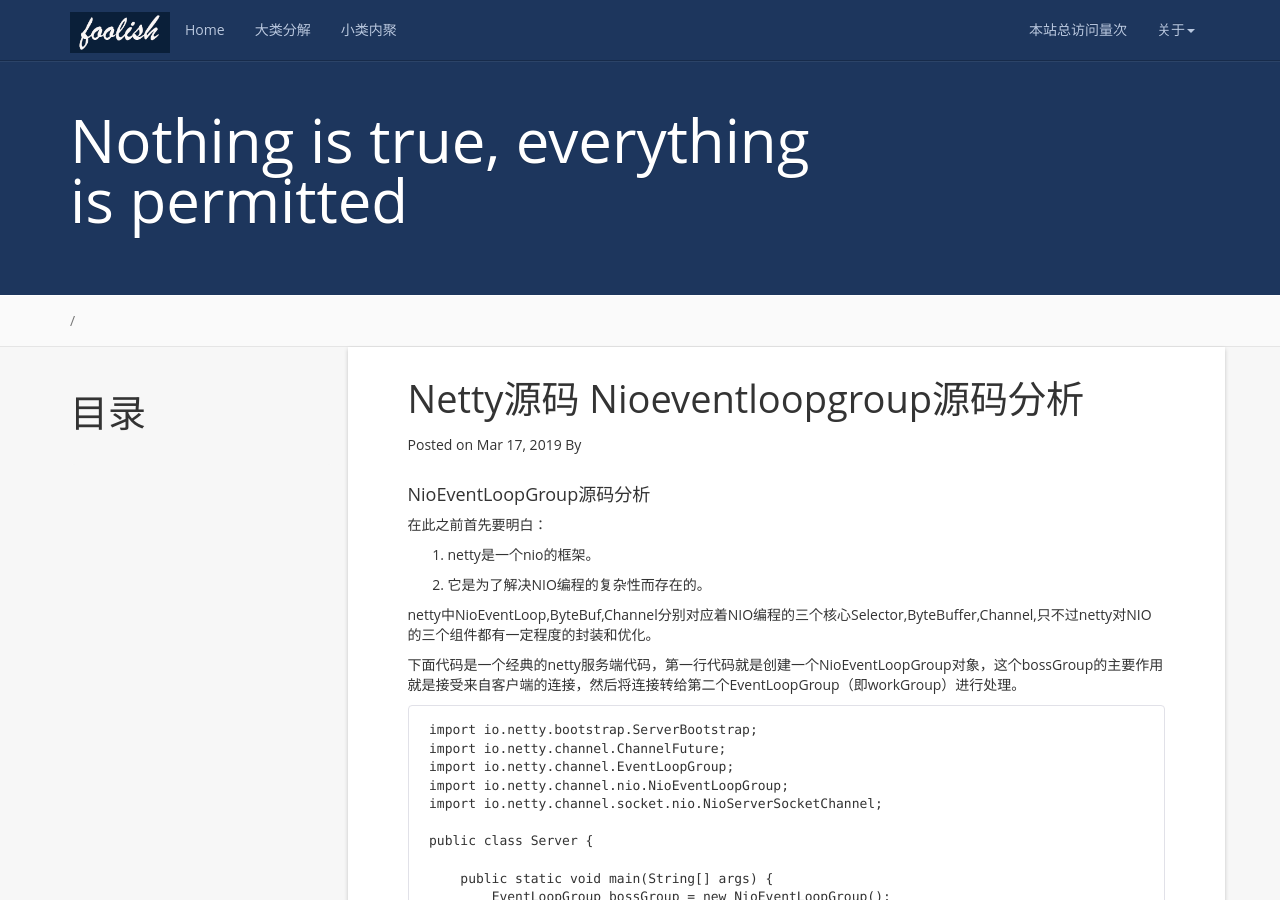
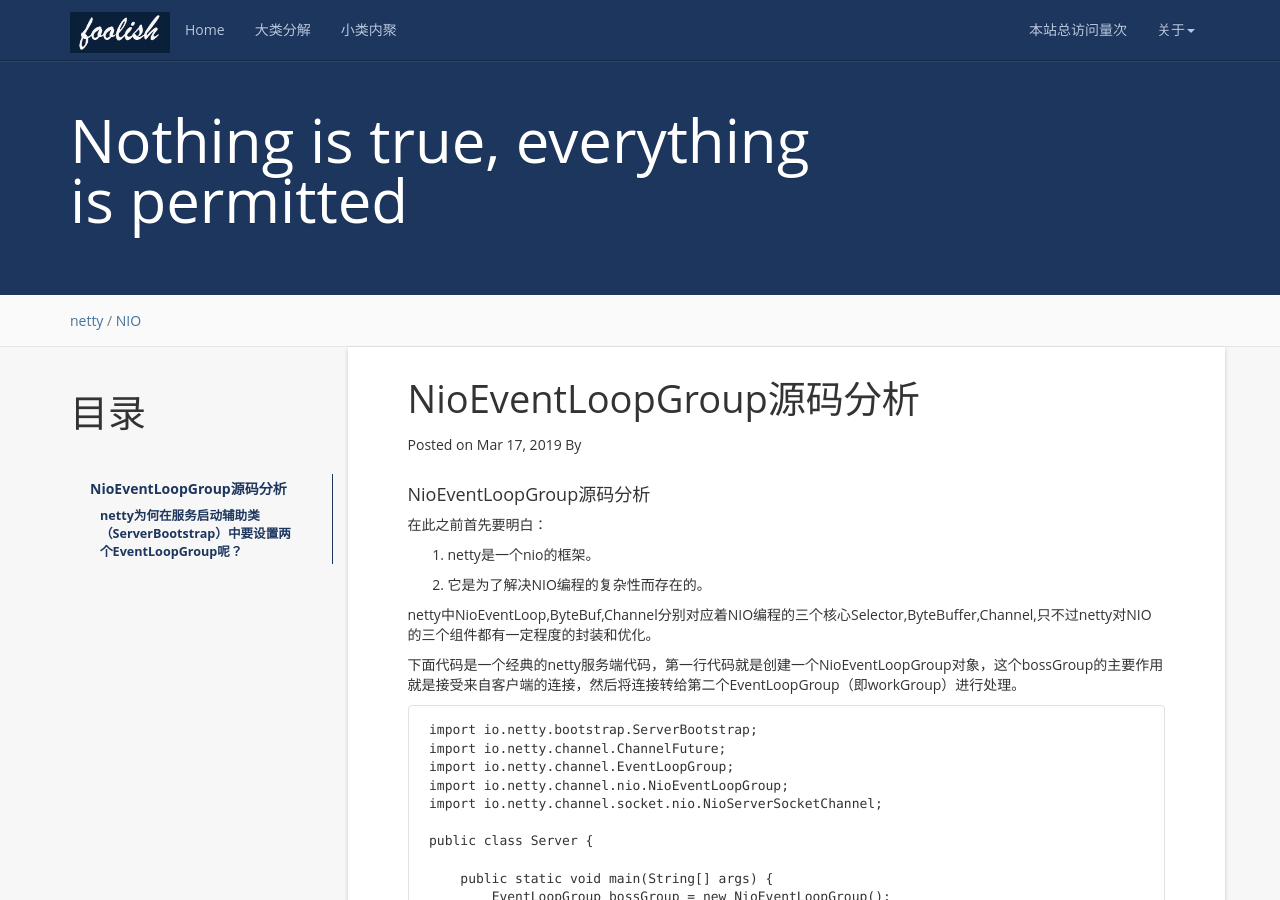
Before and after one commit to stafolish/stafolish.github.io, a Jekyll site: the page built from _posts/2019-03-17-netty源码-NioEventLoopGroup源码分析.md, in a window 1280 px wide and 900 px high. Built offline with Jekyll 4.4.1, drawn with Linux system fonts in a browser that asks for light colours; nearby versions of some CDN libraries; our own code applies the rules of GitHub Pages for plain Markdown files; a script that is not in the unit is left out; comment, search, counter and statistics services are not loaded.

Commit message:
Update 2019-03-17-netty源码-NioEventLoopGroup源码分析.md

```diff
--- a/_posts/2019-03-17-netty源码-NioEventLoopGroup源码分析.md
+++ b/_posts/2019-03-17-netty源码-NioEventLoopGroup源码分析.md
@@ -1,4 +1,13 @@
+---
+layout: post
+title:  NioEventLoopGroup源码分析
+date:   2019-03-17 20:05:00 +0800
+categories: netty
+tag: NIO
+---
 
+* content
+{:toc}
 
 #### NioEventLoopGroup源码分析
 
```
